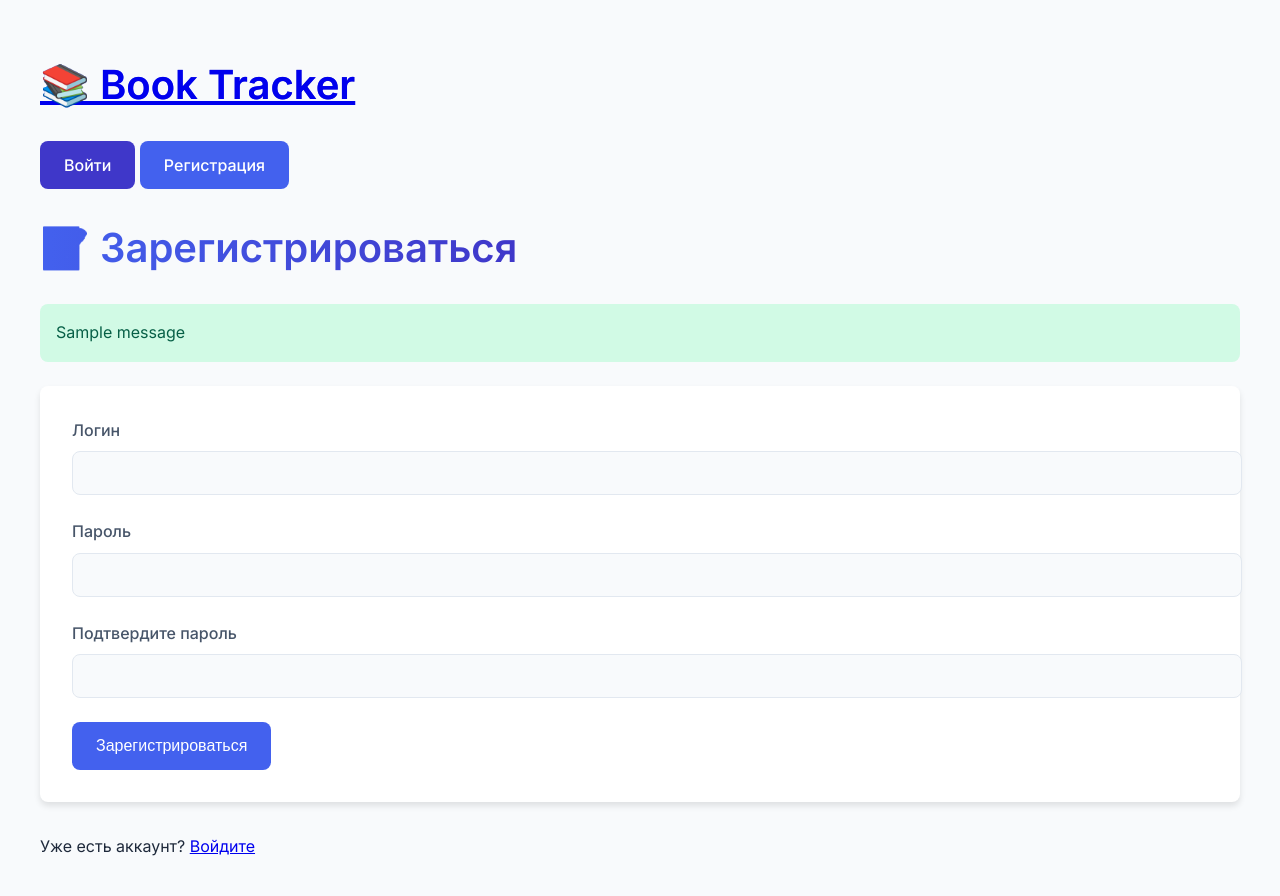
After one commit to viktorovi4/book-tracker, a Flask app: page /register in a window 1280 px wide. The commit adds this page. Run offline with Flask 3, Linux system fonts and the light colour scheme; tables that the repository leaves empty hold one stand-in row (values such as "Sample post"); one stand-in notice (Sample message) is shown.

Commit message:
feat: реализована аутентификация (регистрация, вход, выход)

```diff
--- /dev/null
+++ b/book_tracker/forms.py
@@ -0,0 +1,18 @@
+from flask_wtf import FlaskForm
+from wtforms import StringField, PasswordField, SubmitField
+from wtforms.validators import DataRequired, EqualTo, Length
+
+class RegistrationForm(FlaskForm):
+    username = StringField('Логин', validators=[DataRequired(), Length(min=4, max=25)])
+    password = PasswordField('Пароль', validators=[DataRequired()])
+    confirm = PasswordField('Подтвердите пароль', validators=[
+        DataRequired(),
+        EqualTo('password', message='Пароли должны совпадать')
+    ])
+    submit = SubmitField('Зарегистрироваться')
+
+
+class LoginForm(FlaskForm):
+    username = StringField('Логин', validators=[DataRequired()])
+    password = PasswordField('Пароль', validators=[DataRequired()])
+    submit = SubmitField('Войти')
--- a/book_tracker/routes.py
+++ b/book_tracker/routes.py
@@ -1,9 +1,10 @@
 from flask import render_template, request, redirect, url_for, jsonify, flash
 from datetime import date, datetime
 from .extensions import db
-from .models import Book
+from .models import Book, User
 from collections import defaultdict
-
+from flask_login import login_user, logout_user, login_required, current_user
+from .forms import RegistrationForm, LoginForm
 
 def init_routes(app):
     @app.route('/')
@@ -150,3 +151,44 @@ def init_routes(app):
         db.session.delete(book)
         db.session.commit()
         return jsonify({"message": f"Книга с ID {id} успешно удалена"}), 200
+
+    @app.route('/register', methods=['GET', 'POST'])
+    def register():
+        if current_user.is_authenticated:
+            return redirect(url_for('home'))
+        form = RegistrationForm()
+        if form.validate_on_submit():
+            existing_user = User.query.filter_by(username=form.username.data).first()
+            if existing_user:
+                flash("Этот логин уже занят", "error")
+                return render_template('register.html', form=form)
+            user = User(username=form.username.data)
+            user.set_password(form.password.data)
+            db.session.add(user)
+            db.session.commit()
+            flash("Вы успешно зарегистрированы!", "success")
+            return redirect(url_for('login'))
+        return render_template('register.html', form=form)
+
+
+    @app.route('/login', methods=['GET', 'POST'])
+    def login():
+        if current_user.is_authenticated:
+            return redirect(url_for('home'))
+        form = LoginForm()
+        if form.validate_on_submit():
+            user = User.query.filter_by(username=form.username.data).first()
+            if user is None or not user.check_password(form.password.data):
+                flash("Неверный логин или пароль", "error")
+                return redirect(url_for('login'))
+            login_user(user)
+            flash("Вы вошли в систему", "success")
+            return redirect(url_for('home'))
+        return render_template('login.html', form=form)
+
+
+    @app.route('/logout')
+    def logout():
+        logout_user()
+        flash("Вы вышли из системы", "success")
+        return redirect(url_for('home'))
--- /dev/null
+++ b/templates/base.html
@@ -0,0 +1,28 @@
+<!DOCTYPE html>
+<html lang="ru">
+<head>
+    <meta charset="UTF-8">
+    <title>{% block title %}Book Tracker{% endblock %}</title>
+    <link rel="stylesheet" href="{{ url_for('static', filename='css/style.css') }}">
+    <link href="https://fonts.googleapis.com/css2?family=Inter:wght@400;500;600&display=swap" rel="stylesheet">
+</head>
+<body>
+    <nav class="navbar">
+        <div class="container">
+            <h1><a href="{{ url_for('home') }}">📚 Book Tracker</a></h1>
+            <div>
+                {% if current_user.is_authenticated %}
+                    <span>Привет, {{ current_user.username }}!</span>
+                    <a href="{{ url_for('logout') }}" class="btn btn-secondary">Выйти</a>
+                {% else %}
+                    <a href="{{ url_for('login') }}" class="btn btn-secondary">Войти</a>
+                    <a href="{{ url_for('register') }}" class="btn btn-primary">Регистрация</a>
+                {% endif %}
+            </div>
+        </div>
+    </nav>
+    <div class="content">
+        {% block content %}{% endblock %}
+    </div>
+</body>
+</html>
--- /dev/null
+++ b/templates/register.html
@@ -0,0 +1,31 @@
+{% extends "base.html" %}
+{% block content %}
+<div class="container">
+    <h1>📝 Зарегистрироваться</h1>
+
+    {% with messages = get_flashed_messages(with_categories=true) %}
+      {% if messages %}
+        {% for category, message in messages %}
+          <div class="alert alert-{{ category }}">
+            {{ message }}
+          </div>
+        {% endfor %}
+      {% endif %}
+    {% endwith %}
+
+    <form method="POST" class="book-form">
+        {{ form.csrf_token }}
+        <div class="form-group">
+            {{ form.username.label }} {{ form.username }}
+        </div>
+        <div class="form-group">
+            {{ form.password.label }} {{ form.password }}
+        </div>
+        <div class="form-group">
+            {{ form.confirm.label }} {{ form.confirm }}
+        </div>
+        <button type="submit" class="btn btn-primary">Зарегистрироваться</button>
+    </form>
+    <p>Уже есть аккаунт? <a href="{{ url_for('login') }}">Войдите</a></p>
+</div>
+{% endblock %}
```
Also changed, not shown: book_tracker/__init__.py (+5 -4 lines), book_tracker/extensions.py (+7 -0 lines), book_tracker/models.py (+17 -1 lines), requirements.txt (+13 -10 lines), templates/index.html (+17 -3 lines), templates/login.html (added, +28 -0 lines).
